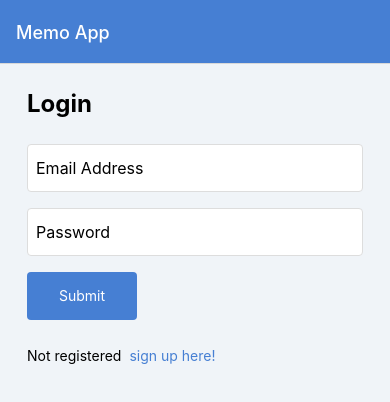
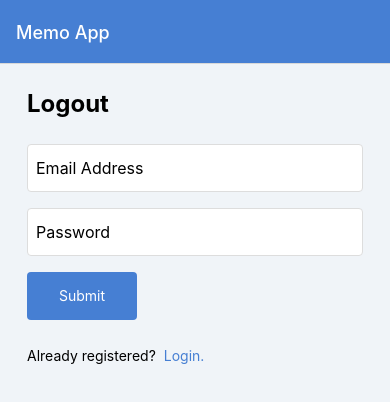
Before and after one commit to kazuki-mimori/ReactNative-FristApp, a React Native app: screen / in a window 390 px wide. Shown: the top 402 px of the page. Built offline with nearby package versions, Linux system fonts and the light colour scheme.

Commit message:
✨ ログイン・ログアウトのstateを追加

```diff
--- a/App.jsx
+++ b/App.jsx
@@ -18,7 +18,7 @@
 		<>
 			<NavigationContainer>
 				<Stack.Navigator
-					initialRouteName='Login'
+					initialRouteName='Logout'
 					screenOptions={{
 						headerStyle: { backgroundColor: '#467FD3' },
 						headerTitleStyle: { color: '#fff' },
--- a/src/screens/LoginScreen.jsx
+++ b/src/screens/LoginScreen.jsx
@@ -1,3 +1,4 @@
+import { useState } from 'react';
 import {
 	StyleSheet,
 	Text,
@@ -8,12 +9,34 @@
 import SubmitButton from '../components/SubmitButton';
 
 export default function LoginScreen({ navigation }) {
+	const [email, setEmail] = useState('');
+	const [password, setPassword] = useState('');
 	return (
 		<View style={styles.container}>
 			<View style={styles.inner}>
 				<Text style={styles.title}>Login</Text>
-				<TextInput value='Email Address' style={styles.input} />
-				<TextInput value='Password' style={styles.input} />
+				<TextInput
+					style={styles.input}
+					value={email}
+					onChangeText={(text) => {
+						setEmail(text);
+					}}
+					autoCapitalize='none'
+					keyboardType='email-address'
+					placeholder='Email Address'
+					textContentType='emailAddress'
+				/>
+				<TextInput
+					style={styles.input}
+					value={password}
+					onChangeText={(text) => {
+						setPassword(text);
+					}}
+					autoCapitalize='none'
+					secureTextEntry
+					placeholder='Password'
+					textContentType='Password'
+				/>
 				<SubmitButton
 					label='Submit'
 					onPress={() =>
--- a/src/screens/LogoutScreen.jsx
+++ b/src/screens/LogoutScreen.jsx
@@ -1,3 +1,4 @@
+import { useState } from 'react';
 import {
 	StyleSheet,
 	Text,
@@ -8,12 +9,34 @@
 import SubmitButton from '../components/SubmitButton';
 
 export default function LogoutScreen({ navigation }) {
+	const [email, setEmail] = useState('');
+	const [password, setPassword] = useState('');
 	return (
 		<View style={styles.container}>
 			<View style={styles.inner}>
 				<Text style={styles.title}>Logout</Text>
-				<TextInput value='Email Address' style={styles.input} />
-				<TextInput value='Password' style={styles.input} />
+				<TextInput
+					style={styles.input}
+					value={email}
+					onChangeText={(text) => {
+						setEmail(text);
+					}}
+					autoCapitalize='none'
+					keyboardType='email-address'
+					placeholder='Email Address'
+					textContentType='emailAddress'
+				/>
+				<TextInput
+					style={styles.input}
+					value={password}
+					onChangeText={(text) => {
+						setPassword(text);
+					}}
+					autoCapitalize='none'
+					secureTextEntry
+					placeholder='Password'
+					textContentType='Password'
+				/>
 				<SubmitButton
 					label='Submit'
 					onPress={() => {
```
